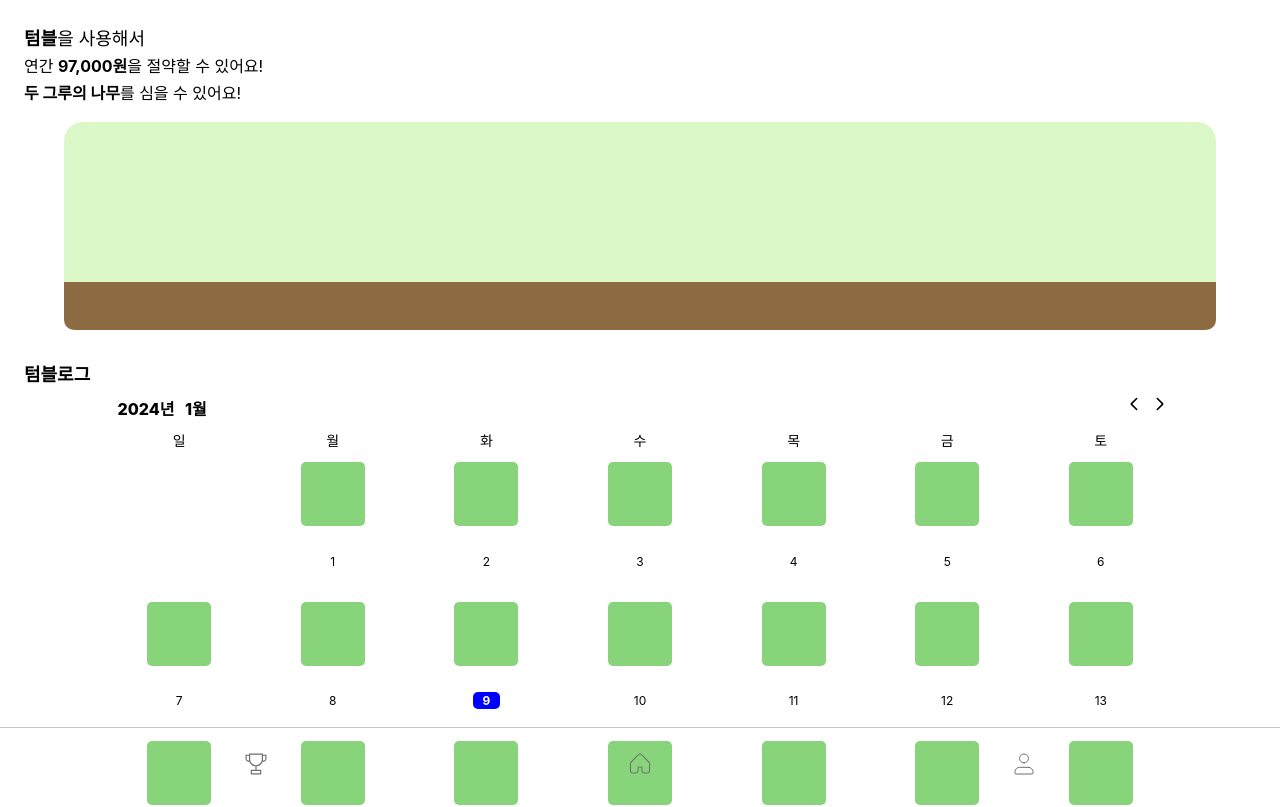
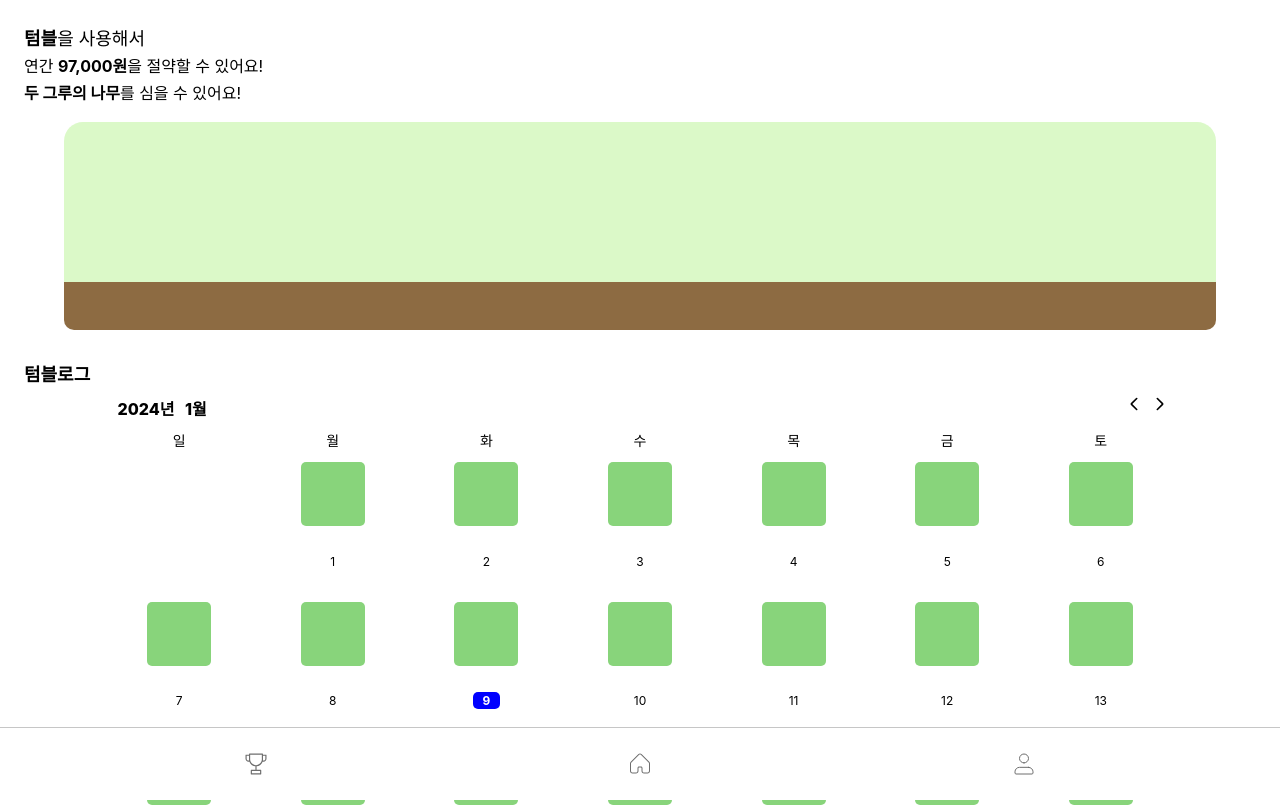
Before and after one commit to GDSC-snowflowerthon/Tumblog-team09-web, a React (Create React App) app: page / in a window 1280 px wide. Shown: the top 807 px of the page. Built offline with nearby package versions, Linux system fonts and the light colour scheme.

Commit message:
fix: page 잘림 현상 수정

```diff
--- a/src/components/Navigator/Navigator.jsx
+++ b/src/components/Navigator/Navigator.jsx
@@ -45,6 +45,7 @@ const Container = styled.div`
   width: 100%;
   height: 72px;
   border-top: 1px solid ${COLORS.gray};
+  background-color: white;
 `;
 
 const MenuBox = styled.div`
--- a/src/styles/PageLayout.jsx
+++ b/src/styles/PageLayout.jsx
@@ -2,6 +2,7 @@ import styled from "styled-components";
 
 export const PageContainer = styled.div`
   width: 100%;
+  padding-bottom: 72px;
 `;
 
 export const Container = styled.div`
```
